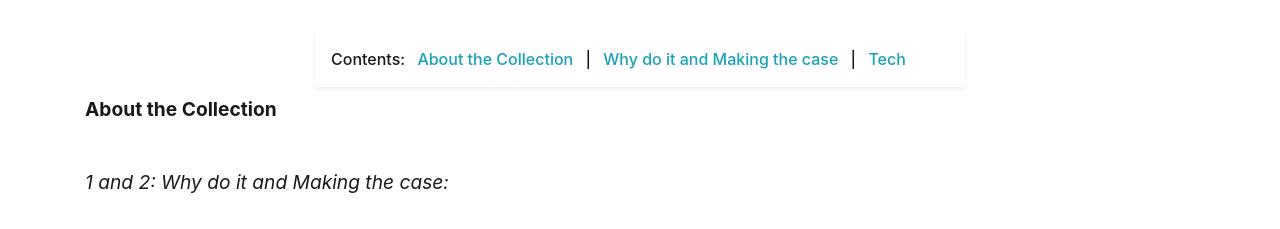
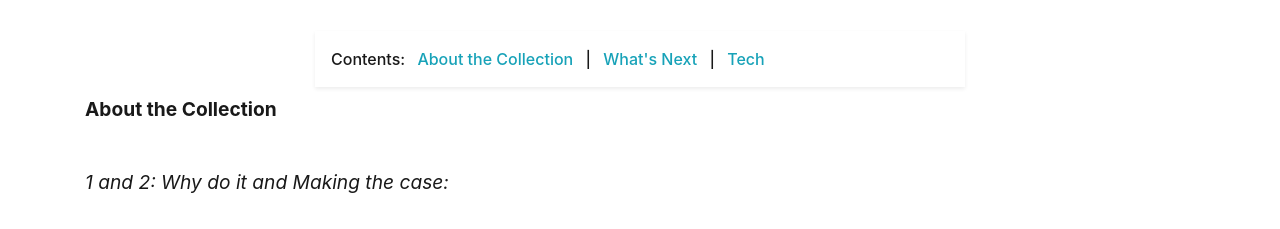
Before and after one commit to RecoveryAPP/hispanictheater, a Jekyll site: the page built from pages/about.md, in a window 1280 px wide. Shown: the part 576-805 px from the top of the page. Built offline with Jekyll 4.4.1, drawn with Linux system fonts in a browser that asks for light colours.

Commit message:
test navigation menu

```diff
--- a/pages/about.md
+++ b/pages/about.md
@@ -10,7 +10,7 @@ credits: true
 
 {% include feature/jumbotron.html objectid="https://cdil.lib.uidaho.edu/images/palouse_sm.jpg" %}
 
-{% include feature/nav-menu.html sections="About the Collection;Why do it and Making the case" %}
+{% include feature/nav-menu.html sections="About the Collection;What's Next" %}
 <html>
 
   <b>About the Collection</b>
```
